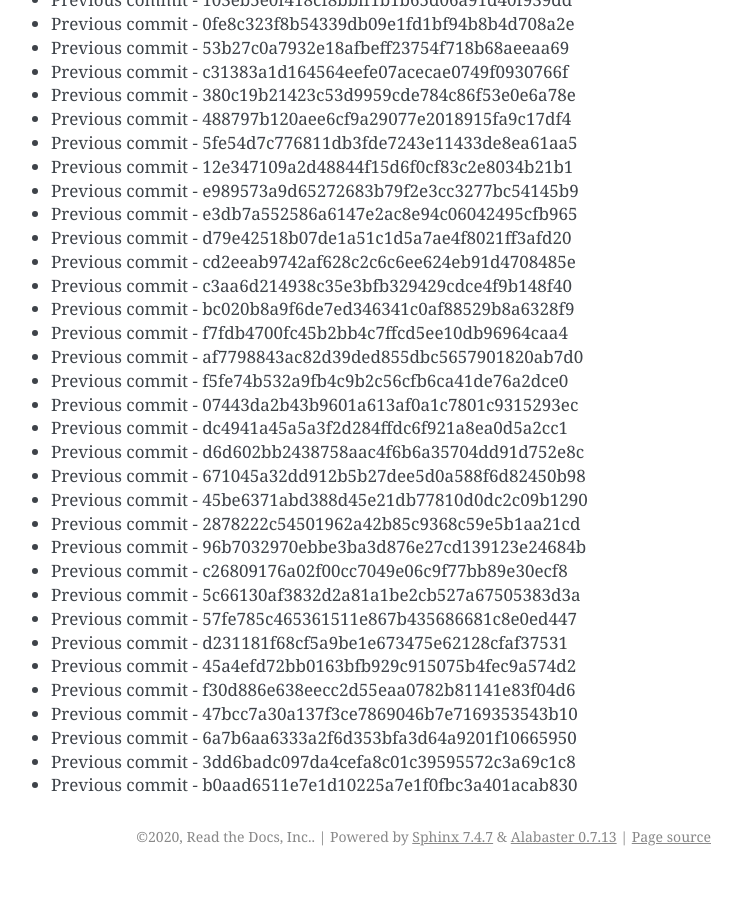
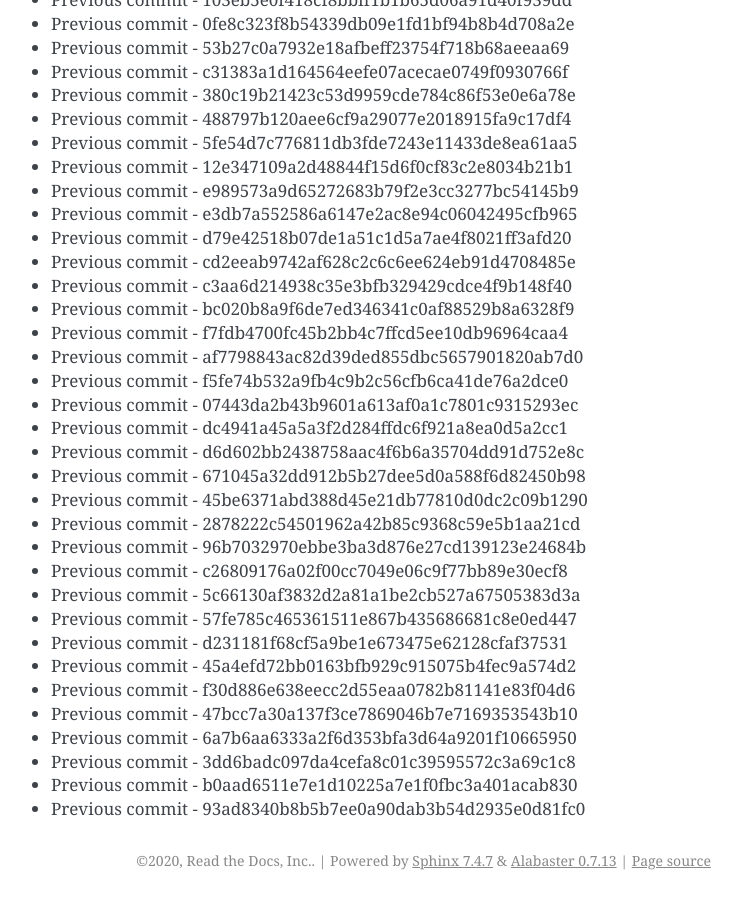
Before and after one commit to readthedocs/rtd-git-stresstest, a Sphinx documentation site: the page built from docs/updates.rst, in a window 1280 px wide and 900 px high, scrolled down 75330 px. Shown: the whole window, without its empty margins (399-1141 px from the left). Built offline with Sphinx 7.4.7, drawn with Linux system fonts in a browser that asks for light colours; before the commit the page ends 76206 px from its top, so only the background shows below that.

Commit message:
Generating commit from previous: 93ad8340b8b5b7ee0a90dab3b54d2935e0d81fc0

```diff
--- a/docs/updates.rst
+++ b/docs/updates.rst
@@ -3197,3 +3197,4 @@ It can be tested for any performance characteristics.
 * Previous commit - 6a7b6aa6333a2f6d353bfa3d64a9201f10665950
 * Previous commit - 3dd6badc097da4cefa8c01c39595572c3a69c1c8
 * Previous commit - b0aad6511e7e1d10225a7e1f0fbc3a401acab830
+* Previous commit - 93ad8340b8b5b7ee0a90dab3b54d2935e0d81fc0
```
